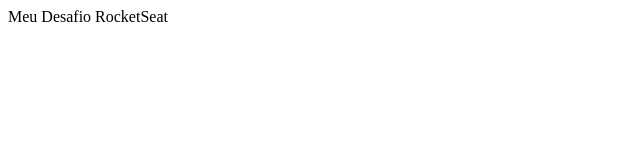
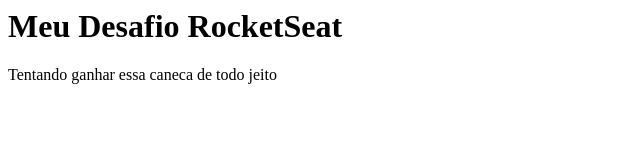
Before and after one commit to Rithie/rocketseat-desafio-git, a plain HTML site: page index.html in a window 1280 px wide. Shown: the whole page, without its empty margins (0-640 px from the left). Drawn offline with Linux system fonts and the light colour scheme.

Commit message:
alterei a marcacao da pagina inicial

```diff
--- a/index.html
+++ b/index.html
@@ -1,5 +1,6 @@
 <html>
 <body>
-	<p>Meu Desafio RocketSeat</p>
+	<h1>Meu Desafio RocketSeat</h1>
+   	<p> Tentando ganhar essa caneca de todo jeito</p>
 </body>
 </html>
```
